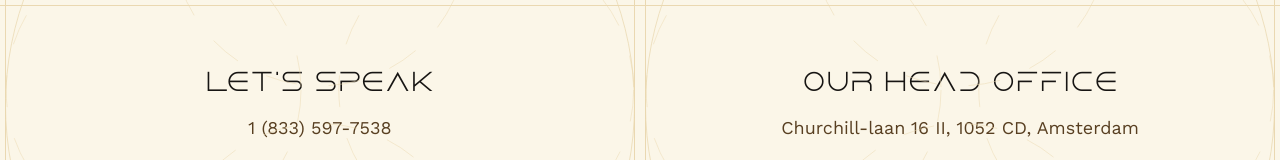
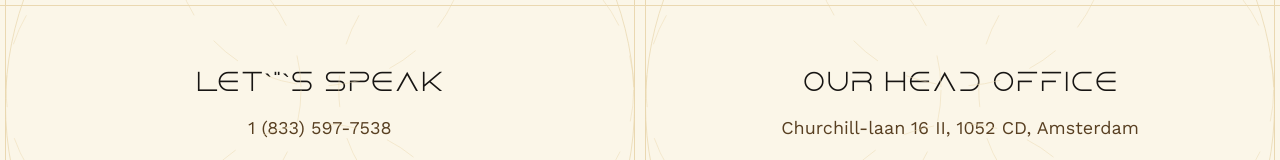
Before and after one commit to realm-of-historia/roh, a Next.js app: page /contacts in a window 1280 px wide. Shown: the part 910-1070 px from the top of the page. Built offline with nearby package versions, Linux system fonts and the light colour scheme.

Commit message:
fix deploy bug

```diff
--- a/src/views/ContactsView/HeadOffice/HeadOffice.tsx
+++ b/src/views/ContactsView/HeadOffice/HeadOffice.tsx
@@ -9,7 +9,7 @@ export default function HeadOffice() {
             <div className={styles.container}>
                 <div className={styles.left}>
                     <div className={styles.logo}>
-                        <p>LeT'S SPeAK</p>
+                        <p>LeT`&#34;`S SPeAK</p>
                         <p>1 (833) 597-7538</p>
                     </div>
                     <div className={styles.divider}></div>
```
